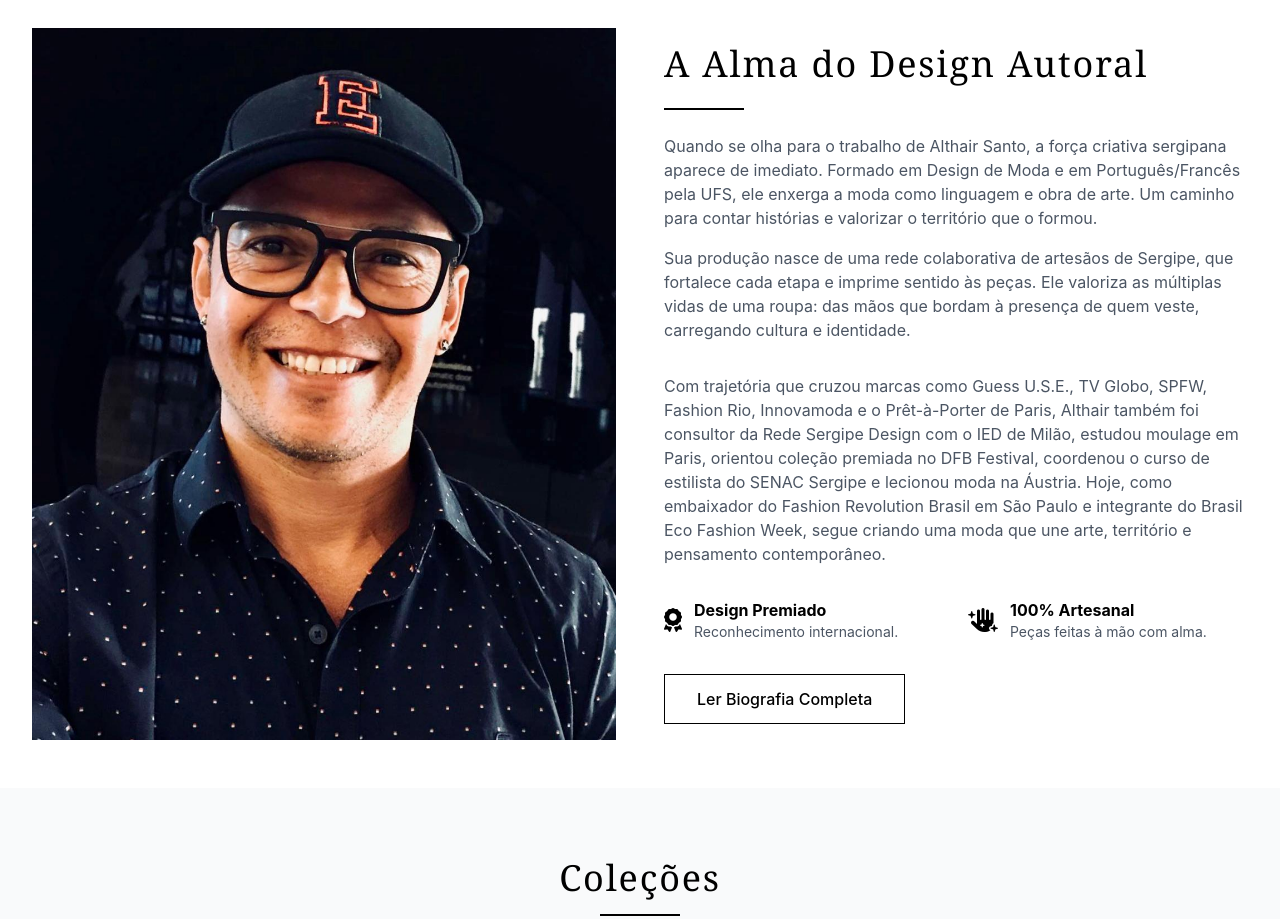
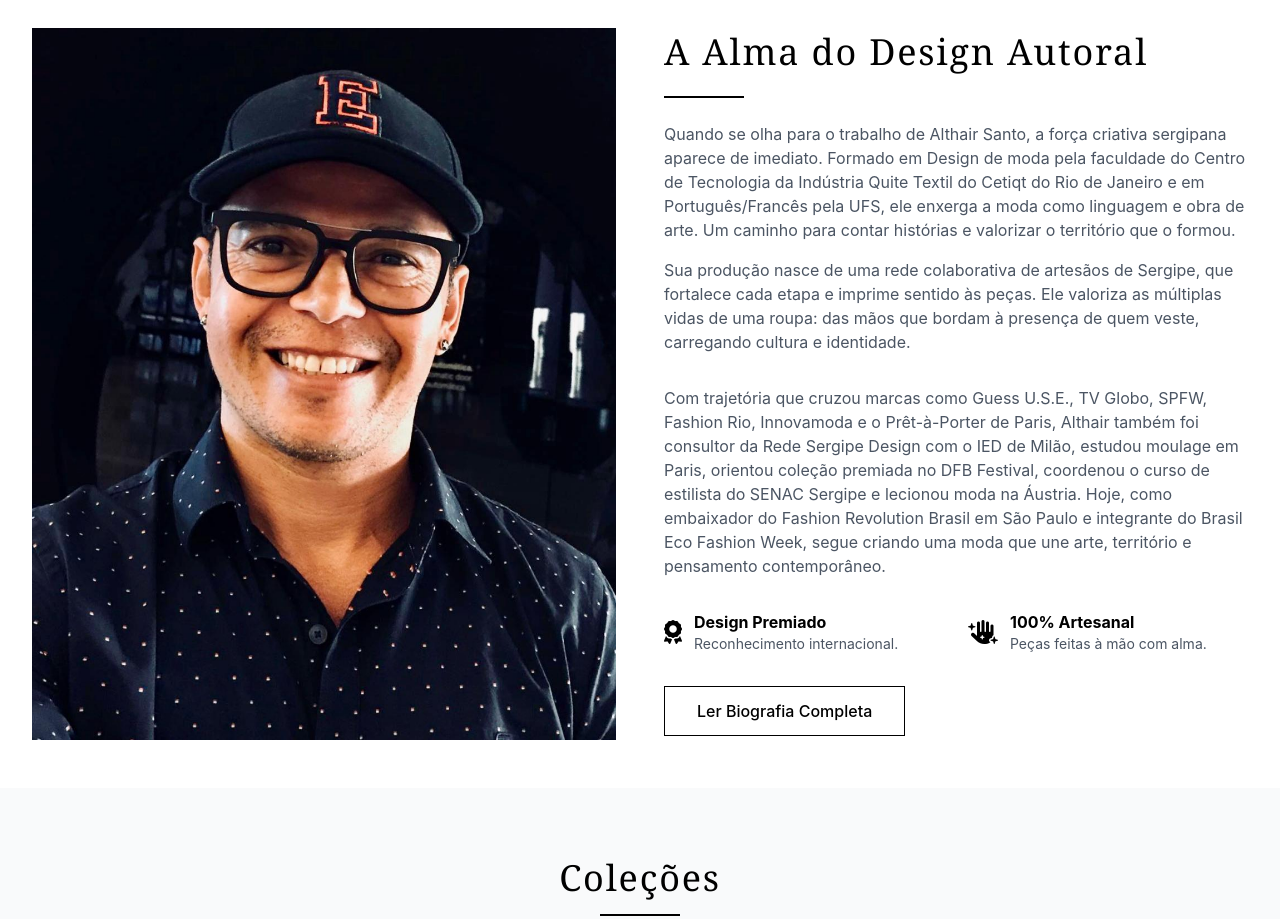
Before and after one commit to Vmatos98/althair_santo, an Angular app: page / in a window 1280 px wide. Shown: the part 820-1739 px from the top of the page. Built offline with nearby package versions, Linux system fonts and the light colour scheme.

Commit message:
chore: update educational background details in sobre-section component description

```diff
--- a/src/app/components/home/components/sobre-section/sobre-section.ts
+++ b/src/app/components/home/components/sobre-section/sobre-section.ts
@@ -13,7 +13,7 @@
 
   sobreData = {
     title: 'A Alma do Design Autoral',
-    description: 'Quando se olha para o trabalho de Althair Santo, a força criativa sergipana aparece de imediato. Formado em Design de Moda e em Português/Francês pela UFS, ele enxerga a moda como linguagem e obra de arte.  Um caminho para contar histórias e valorizar o território que o formou.',
+    description: 'Quando se olha para o trabalho de Althair Santo, a força criativa sergipana aparece de imediato. Formado em Design de moda pela faculdade do Centro de Tecnologia da Indústria Quite Textil do Cetiqt do Rio de Janeiro e em Português/Francês pela UFS, ele enxerga a moda como linguagem e obra de arte.  Um caminho para contar histórias e valorizar o território que o formou.',
     description2: 'Sua produção nasce de uma rede colaborativa de artesãos de Sergipe, que fortalece cada etapa e imprime sentido às peças. Ele valoriza as múltiplas vidas de uma roupa: das mãos que bordam à presença de quem veste, carregando cultura e identidade.',
     description3: 'Com trajetória que cruzou marcas como Guess U.S.E., TV Globo, SPFW, Fashion Rio, Innovamoda e o Prêt-à-Porter de Paris, Althair também foi consultor da Rede Sergipe Design com o IED de Milão, estudou moulage em Paris, orientou coleção premiada no DFB Festival, coordenou o curso de estilista do SENAC Sergipe e lecionou moda na Áustria. Hoje, como embaixador do Fashion Revolution Brasil em São Paulo e integrante do Brasil Eco Fashion Week, segue criando uma moda que une arte, território e pensamento contemporâneo.',
     features: [
```
